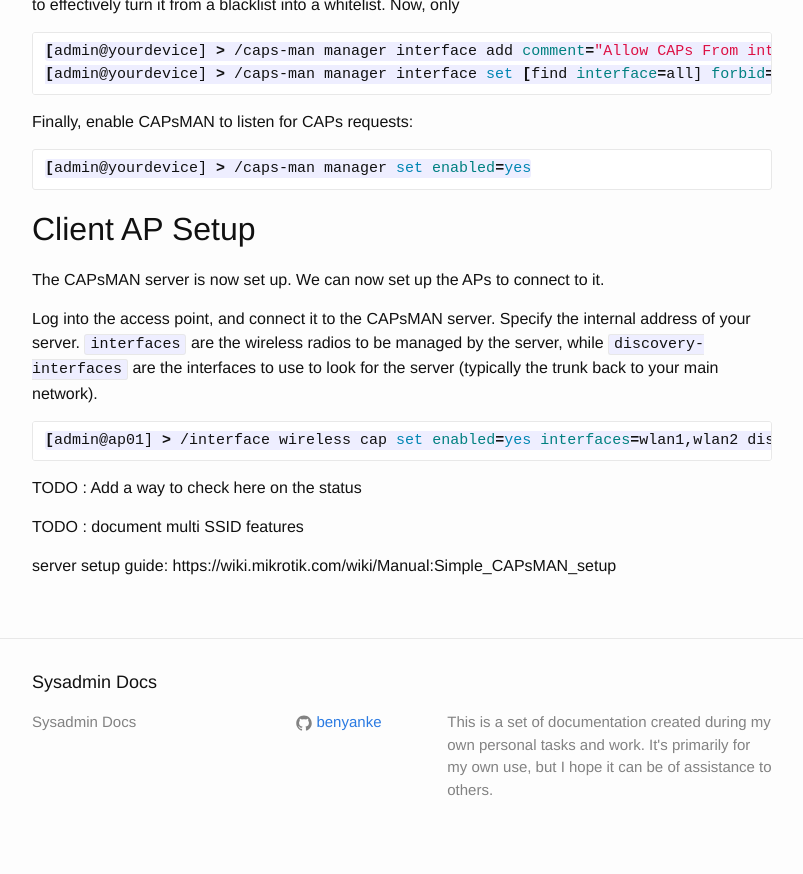
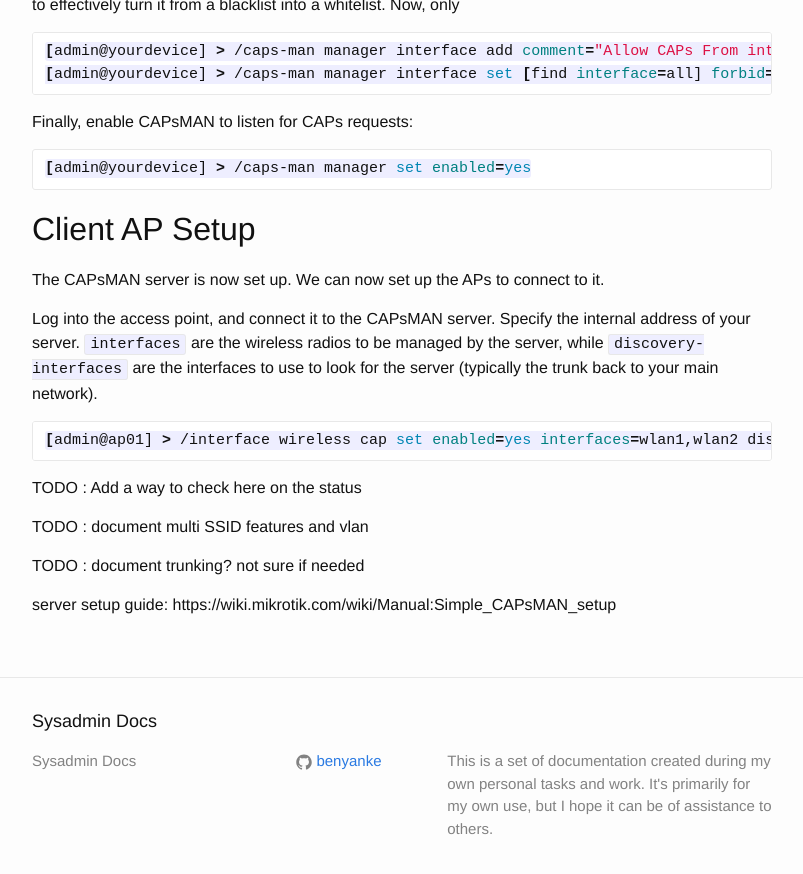
Before and after one commit to benyanke/docs, a Jekyll site: the page built from _posts/networking/mikrotik/2019-10-13-capsman-v2-setup-guide.markdown, in a window 1280 px wide and 900 px high, scrolled down 909 px. Shown: the top 874 px of the window, without its empty margins (238-1041 px from the left). Built offline with Jekyll 4.4.1, drawn with Linux system fonts in a browser that asks for light colours.

Commit message:
add more todos

```diff
--- a/_posts/networking/mikrotik/2019-10-13-capsman-v2-setup-guide.markdown
+++ b/_posts/networking/mikrotik/2019-10-13-capsman-v2-setup-guide.markdown
@@ -66,8 +66,9 @@ to use to look for the server (typically the trunk back to your main network).
 
 TODO : Add a way to check here on the status
 
-TODO : document multi SSID features
+TODO : document multi SSID features and vlan
 
+TODO : document trunking? not sure if needed
 
 server setup guide:
 https://wiki.mikrotik.com/wiki/Manual:Simple_CAPsMAN_setup
```
